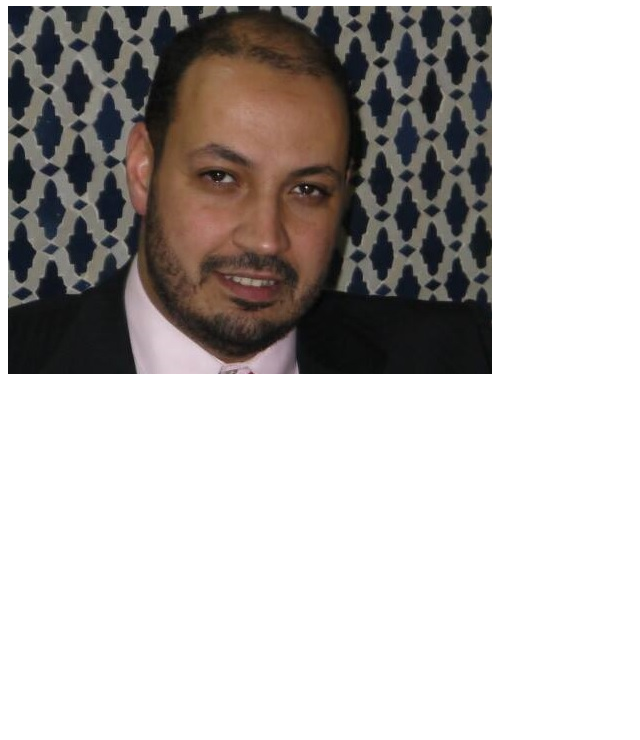
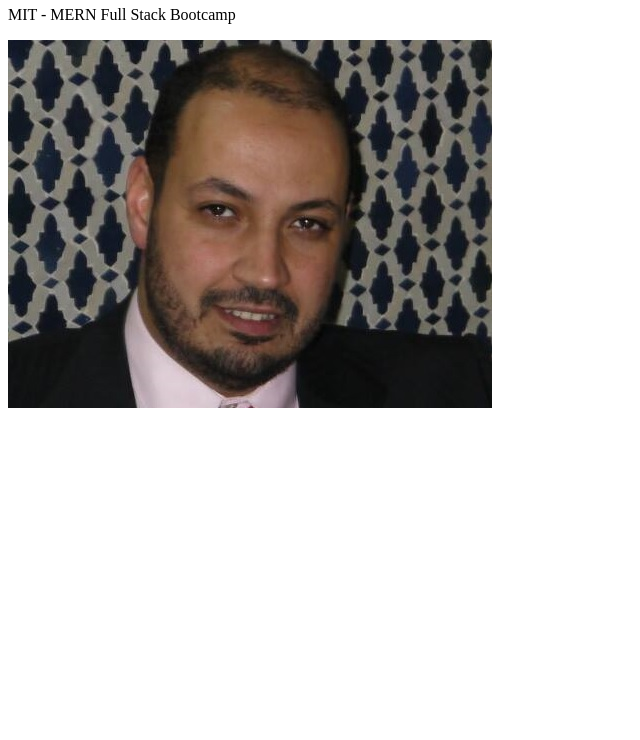
Before and after one commit to Redwa/Redwa.github.io, a plain HTML site: page index.html in a window 1280 px wide. Shown: the part 60-800 px from the top of the page, without its empty margins (0-640 px from the left). Drawn offline with Linux system fonts and the light colour scheme.

Commit message:
Add paragraph

```diff
--- a/index.html
+++ b/index.html
@@ -1,4 +1,5 @@
 <html>
   <h1>Radouane's Portfolio</h1>
+  <p>MIT - MERN Full Stack Bootcamp</p>
   <img src="sample-personal-image.jpg">
 </html>
```
